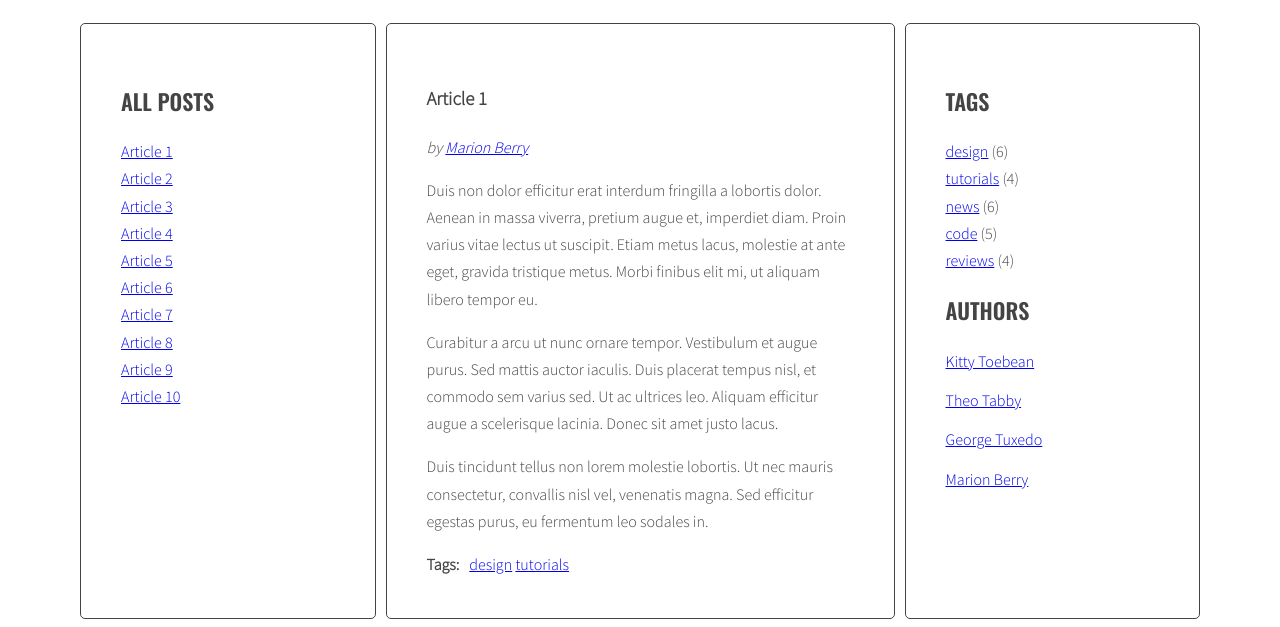
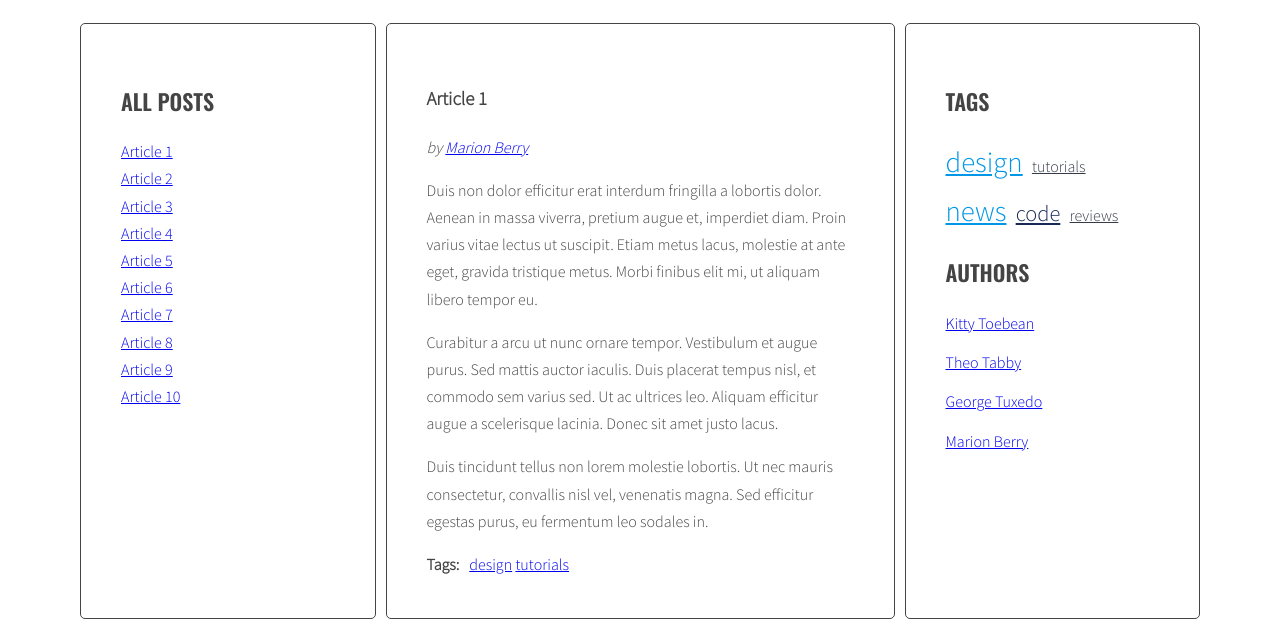
Before and after one commit to Tycjann/javascript-blog, a website: page index.html in a window 1280 px wide. Shown: the part 220-847 px from the top of the page. Drawn offline with nearby package versions, Linux system fonts and the light colour scheme.

Commit message:
Add: Tag cloud

```diff
--- a/js/script.js
+++ b/js/script.js
@@ -6,7 +6,11 @@ const optTitleSelector = '.post-title';
 const optTitleListSelector = '.titles';
 const optArticleTagsSelector = '.post-tags .list';
 const optArticleAuthorSelector = '.post-author';
-const optTagsListSelector  = '.tags.list'; // tego nie rozumiem, dlsczego '.tags.list', a nie '.list .tags'
+const optTagsListSelector  = '.tags.list'; // ? tego nie rozumiem, dlaczego '.tags.list', a nie '.list .tags'
+const optAuthorListSelector  = '.authors.list';
+
+const optCloudClassCount  = 5;
+const optCloudClassPrefix = 'tag-size-';
 
 const titleClickHandler = function (event) {
     // blokowanie domyślengo zachowania przeglądarki po kliknięciu w linik
@@ -77,6 +81,27 @@ function generateTitleLinks(customSelector = '') {
     }
 }
 
+// * Calculate tag's font size
+function calculateTagClass(count, params) {
+
+    const normalizedCount = count - params.min;
+    const normalizedMax = params.max - params.min;
+    const percentage = normalizedCount / normalizedMax;
+    const classNumber = Math.floor( percentage * (optCloudClassCount - 1) + 1 );
+
+    // wariant II (step by step):
+    // classNumber = Math.floor( 0.5 * 5 + 1 );
+    // classNumber = Math.floor( 0.5 * optCloudClassCount + 1 );
+    // classNumber = Math.floor( ( 4 / 8 ) * optCloudClassCount + 1 );
+    // classNumber = Math.floor( ( (6 - 2) / (10 - 2) ) * optCloudClassCount + 1 );
+    // classNumber = Math.floor( ( (count - 2) / (10 - 2) ) * optCloudClassCount + 1 );
+    // classNumber = Math.floor( ( (count - 2) / (params.max - 2) ) * optCloudClassCount + 1 );
+    // classNumber = Math.floor( ( (count - params.min) / (params.max - 2) ) * optCloudClassCount + 1 );
+    // classNumber = Math.floor( ( (count - params.min) / (params.max - params.min) ) * optCloudClassCount + 1 );
+
+    return classNumber;
+}
+
 function generateTagsAndAuthors()
 {
     const articles = document.querySelectorAll(optAllArticleSelector + ' article');
@@ -132,7 +157,7 @@ function generateTagsAndAuthors()
         }
 
 
-        // Dlaczego to nie zadziałało?
+        // ? Dlaczego to nie zadziałało?
         // tagAll nie jest traktowany jako '6, 4, 6, 5, 4, ' i nie działa z np. Math.min(tagAll)
         // Ale jak wpiszę Math.min(6, 4, 6, 5, 4, ) to podaje wynik 4.
         // let params = {};
@@ -150,7 +175,8 @@ function generateTagsAndAuthors()
     }
 
     for (const tag in allTags) {
-        allTagsHTML += '<li><a href="#tag-' + tag + '">' + tag + '</a> <span>(' + allTags[tag] + ')</span></li>\n';
+        // allTagsHTML += '<li><a href="#tag-' + tag + '">' + tag + '</a> <span>(' + allTags[tag] + ')</span></li>\n';
+        allTagsHTML += '<li><a class="' + optCloudClassPrefix + calculateTagClass(allTags[tag],tagsParams) + '" href="#tag-' + tag + '">' + tag + '</a></li>\n';
     }
     // console.log(allTagsHTML);
 
--- a/sass/style.scss
+++ b/sass/style.scss
@@ -4,6 +4,11 @@
 
 $color-light: #fff;
 $color-dark: #444;
+$color-font-01: #353b48;
+$color-font-02: #40739e;
+$color-font-03: #192a56;
+$color-font-04: #c23616;
+$color-font-05: #0097e6;
 
 $font-logo: 'Sacramento', cursive;
 $font-header: 'Oswald', sans-serif;
@@ -50,6 +55,34 @@ body {
 
 .sidebar {
   flex: 1 0 0;
+
+  ul.list.tags li {
+    display: inline-block;
+    margin-right: 6px;
+
+    a {
+      &.tag-size-1 {
+        font-size: 100%;
+        color: $color-font-01;
+      }
+      &.tag-size-2 {
+        font-size: 120%;
+        color: $color-font-02;
+      }
+      &.tag-size-3 {
+        font-size: 140%;
+        color: $color-font-03;
+      }
+      &.tag-size-4 {
+        font-size: 160%;
+        color: $color-font-04;
+      }
+      &.tag-size-5 {
+        font-size: 180%;
+        color: $color-font-05;
+      }
+    }
+  }
 }
 
 .posts {
```
Also changed, not shown: css/style.css, 1 other file.
